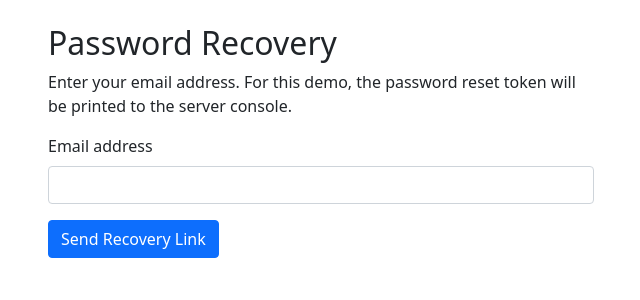
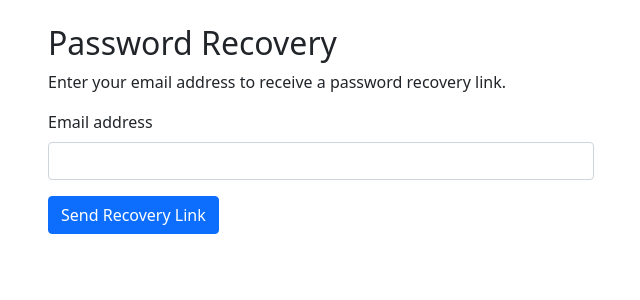
Before and after one commit to darklorddad/Swinburne-SWE30003-SAAD-Object-Oriented-Design, a FastAPI app: page /password-recovery in a window 1280 px wide. Shown: the part 56-356 px from the top of the page, without its empty margins (319-959 px from the left). Run offline with FastAPI, Linux system fonts and the light colour scheme; parts of the project's set-up code (start-up, migrations or seed data) failed here and were passed over.

Commit message:
refactor: Streamline password recovery to use Supabase's standard flow

```diff
--- a/app/main.py
+++ b/app/main.py
@@ -84,10 +84,8 @@ async def password_recovery_page(request: Request):
 
 
 @app.get("/reset-password", response_class=HTMLResponse)
-async def reset_password_page(request: Request, token: str):
+async def reset_password_page(request: Request):
     """
-    Serves the password reset page, capturing the token from the URL.
+    Serves the password reset page. The token is handled client-side from the URL fragment.
     """
-    return templates.TemplateResponse(
-        "reset_password.html", {"request": request, "token": token}
-    )
+    return templates.TemplateResponse("reset_password.html", {"request": request})
--- a/static/main.js
+++ b/static/main.js
@@ -142,13 +142,25 @@ document.addEventListener("DOMContentLoaded", () => {
     passwordRecoveryForm.addEventListener("submit", handlePasswordRecovery);
   }
 
-  const tokenSubmitForm = document.getElementById("token-submit-form");
-  if (tokenSubmitForm) {
-    tokenSubmitForm.addEventListener("submit", handleTokenSubmit);
-  }
-
   const resetPasswordForm = document.getElementById("reset-password-form");
   if (resetPasswordForm) {
+    // On page load, extract token from URL fragment and populate the hidden field
+    const hash = window.location.hash;
+    if (hash) {
+      const params = new URLSearchParams(hash.substring(1)); // remove #
+      const accessToken = params.get("access_token");
+      if (accessToken) {
+        const tokenInput = document.getElementById("reset-token");
+        if (tokenInput) {
+          tokenInput.value = accessToken;
+        }
+      } else {
+        const error = params.get("error_description");
+        if (error) {
+          showAlert(error.replace(/\+/g, " "), "danger");
+        }
+      }
+    }
     resetPasswordForm.addEventListener("submit", handleResetPassword);
   }
 
@@ -299,22 +311,10 @@ async function handlePasswordRecovery(event) {
     }
 
     showAlert(data.msg, "info");
-    // Hide email form and show token form
-    document.getElementById("email-form-section").classList.add("d-none");
-    document.getElementById("token-form-section").classList.remove("d-none");
+    // Disable the form to prevent multiple submissions
+    form.querySelector("button[type='submit']").disabled = true;
   } catch (error) {
     showAlert(error.message, "danger");
-  }
-}
-
-function handleTokenSubmit(event) {
-  event.preventDefault();
-  const form = event.target;
-  const token = form.querySelector("#recovery-token").value;
-  if (token) {
-    window.location.href = `/reset-password?token=${token}`;
-  } else {
-    showAlert("Please enter the recovery token.", "warning");
   }
 }
 
--- a/templates/password_recovery.html
+++ b/templates/password_recovery.html
@@ -7,7 +7,7 @@
         <div id="alert-placeholder"></div>
 
         <div id="email-form-section">
-            <p>Enter your email address. For this demo, the password reset token will be printed to the server console.</p>
+            <p>Enter your email address to receive a password recovery link.</p>
             <form id="password-recovery-form">
                 <div class="mb-3">
                     <label for="email" class="form-label">Email address</label>
@@ -16,17 +16,6 @@
                 <button type="submit" class="btn btn-primary">Send Recovery Link</button>
             </form>
         </div>
-
-        <div id="token-form-section" class="d-none">
-            <p>Please check the server console for your password reset token, paste it below, and click "Proceed".</p>
-            <form id="token-submit-form">
-                <div class="mb-3">
-                    <label for="recovery-token" class="form-label">Recovery Token</label>
-                    <input type="text" class="form-control" id="recovery-token" required>
-                </div>
-                <button type="submit" class="btn btn-success">Proceed to Reset</button>
-            </form>
-        </div>
     </div>
 </div>
 {% endblock %}
--- a/templates/reset_password.html
+++ b/templates/reset_password.html
@@ -6,7 +6,7 @@
         <h2>Reset Password</h2>
         <div id="alert-placeholder"></div>
         <form id="reset-password-form">
-            <input type="hidden" id="reset-token" value="{{ token }}">
+            <input type="hidden" id="reset-token">
             <div class="mb-3">
                 <label for="new-password" class="form-label">New Password</label>
                 <input type="password" class="form-control" id="new-password" required>
```
